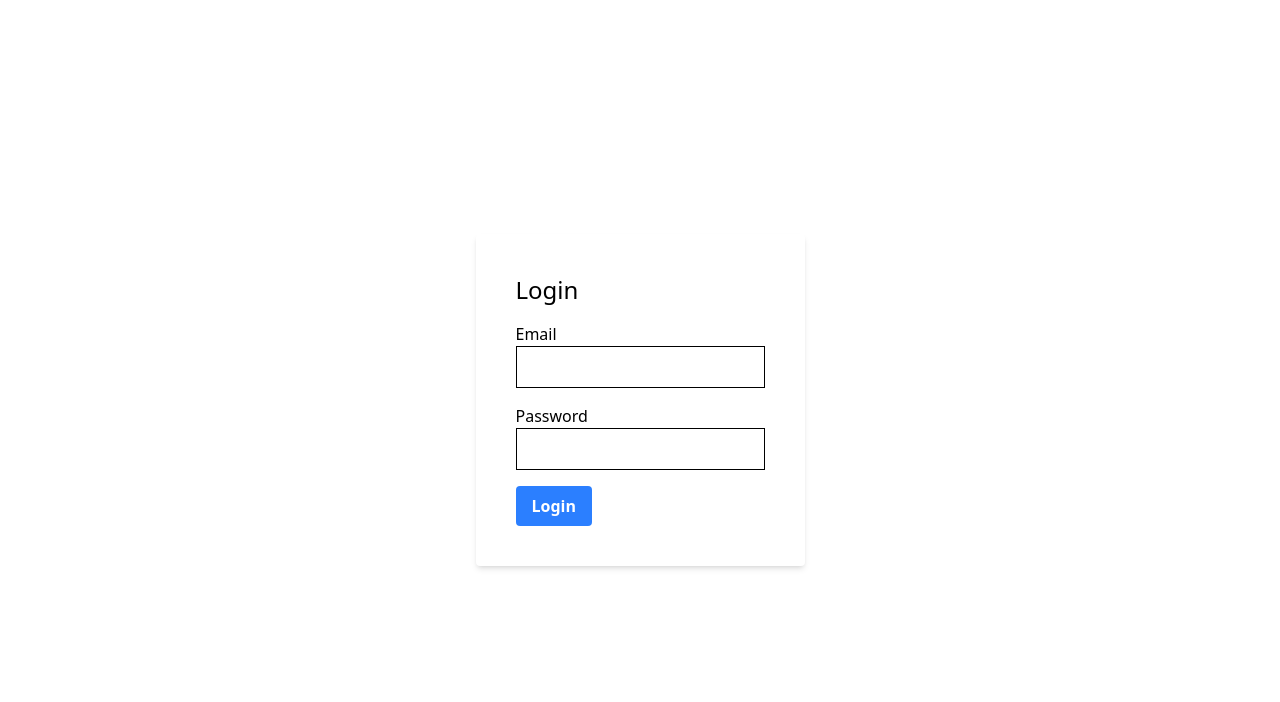
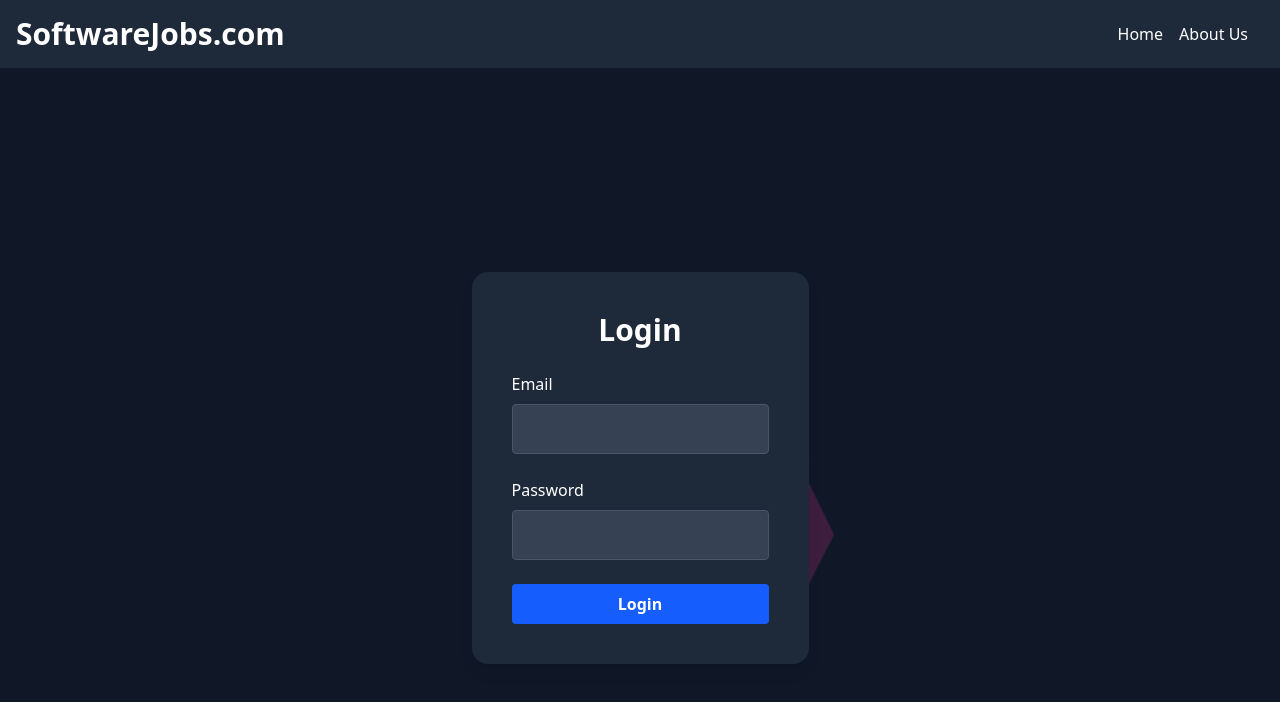
Before and after one commit to amitak985059/softwarejobs.com, a React (Vite) app in the folder frontend/: page /login in a window 1280 px wide. Shown: the top 702 px of the page. Built offline with nearby package versions, Linux system fonts and the light colour scheme.

Commit message:
modified and  coloured a lot of things

```diff
--- a/frontend/src/App.jsx
+++ b/frontend/src/App.jsx
@@ -5,10 +5,13 @@ import Home from './pages/Home'
 import Login from './pages/login'
 import CreateJob from './pages/CreateJob'
 import PrivateRoute from './pages/PrivateRoute'  // Import the PrivateRoute component
+import Navbar from './pages/Navbar'
+import About from './pages/About'
 
 function App() {
   return (
     <>
+      <Navbar />
       <Routes>
         <Route path="/" element={<Home />} />
         <Route path="/login" element={<Login />} />
@@ -20,6 +23,7 @@ function App() {
             </PrivateRoute>
           }
         />
+        <Route path="/about" element={<About />} />
 
       </Routes>
 
--- /dev/null
+++ b/frontend/src/pages/About.jsx
@@ -0,0 +1,18 @@
+const About = () => {
+  return (
+    <div className="flex items-center justify-center h-screen bg-grey">
+      <div className="bg-white p-10 rounded shadow-md">
+        <h2 className="text-xl mb-4">About Page Under Development</h2>
+        <p className="text-lg">
+          We are currently working on developing this page. It will take some time.
+          Thank you for your patience.
+        </p>
+        <div className="flex items-center justify-center mt-4">
+          <div className="w-16 h-16 border-b-2 border-gray-900 animate-spin"></div>
+        </div>
+      </div>
+    </div>
+  );
+};
+
+export default About;
--- /dev/null
+++ b/frontend/src/pages/Navbar.jsx
@@ -0,0 +1,25 @@
+import { Link } from 'react-router-dom';
+
+function Navbar() {
+  return (
+    <nav className="flex items-center justify-between bg-gray-800 p-4">
+      <Link to="/">
+        <h1 className="text-3xl font-bold text-white">SoftwareJobs.com</h1>
+      </Link>
+      <ul className="flex items-center">
+        <li className="mr-4">
+          <Link to="/" className="text-white hover:text-gray-300">
+            Home
+          </Link>
+        </li>
+        <li className="mr-4">
+          <Link to="/about" className="text-white hover:text-gray-300">
+            About Us
+          </Link>
+        </li>
+      </ul>
+    </nav>
+  );
+}
+
+export default Navbar;
--- a/frontend/src/pages/login.jsx
+++ b/frontend/src/pages/login.jsx
@@ -20,37 +20,99 @@ const Login = () => {
   };
 
   return (
-    <div className="flex items-center justify-center h-screen">
-      <form onSubmit={handleSubmit} className="bg-white p-10 rounded shadow-md">
-        <h2 className="text-2xl mb-4">Login</h2>
-        <div className="mb-4">
-          <label htmlFor="email" className="block">
-            Email
-          </label>
+    <div className="relative flex items-center justify-center h-screen bg-gray-900 text-white overflow-hidden">
+      {/* Polygon 1 */}
+      <div className="absolute w-40 h-40 bg-blue-500 opacity-20 animate-polygonMove1 polygonShape" />
+
+      {/* Polygon 2 */}
+      <div className="absolute w-32 h-32 bg-pink-500 opacity-20 animate-polygonMove2 polygonShape" />
+
+      {/* Login Form */}
+      <form
+        onSubmit={handleSubmit}
+        className="z-10 bg-gray-800 p-10 rounded-2xl shadow-lg"
+      >
+        <h2 className="text-3xl mb-6 font-semibold text-center">Login</h2>
+        <div className="mb-6">
+          <label htmlFor="email" className="block mb-2">Email</label>
           <input
             type="email"
             id="email"
             value={email}
             onChange={(e) => setEmail(e.target.value)}
-            className="border p-2 w-full"
+            className="bg-gray-700 border border-gray-600 p-3 rounded w-full text-white focus:outline-none focus:ring-2 focus:ring-blue-500"
           />
         </div>
-        <div className="mb-4">
-          <label htmlFor="password" className="block">
-            Password
-          </label>
+        <div className="mb-6">
+          <label htmlFor="password" className="block mb-2">Password</label>
           <input
             type="password"
             id="password"
             value={password}
             onChange={(e) => setPassword(e.target.value)}
-            className="border p-2 w-full"
+            className="bg-gray-700 border border-gray-600 p-3 rounded w-full text-white focus:outline-none focus:ring-2 focus:ring-blue-500"
           />
         </div>
-        <button type="submit" className="bg-blue-500 hover:bg-blue-700 text-white font-bold py-2 px-4 rounded">
+        <button
+          type="submit"
+          className="w-full bg-blue-600 hover:bg-blue-700 text-white font-bold py-2 px-4 rounded transition duration-300"
+        >
           Login
         </button>
       </form>
+
+      {/* Keyframes and clip-path for polygons */}
+      <style>
+        {`
+          .polygonShape {
+            clip-path: polygon(50% 0%, 100% 25%, 100% 75%, 50% 100%, 0% 75%, 0% 25%);
+          }
+
+          @keyframes polygonMove1 {
+            0% {
+              top: 10%;
+              left: 10%;
+              transform: rotate(0deg);
+            }
+            50% {
+              top: 60%;
+              left: 70%;
+              transform: rotate(180deg);
+            }
+            100% {
+              top: 10%;
+              left: 10%;
+              transform: rotate(360deg);
+            }
+          }
+
+          @keyframes polygonMove2 {
+            0% {
+              top: 80%;
+              left: 80%;
+              transform: rotate(0deg);
+            }
+            50% {
+              top: 20%;
+              left: 30%;
+              transform: rotate(-180deg);
+            }
+            100% {
+              top: 80%;
+              left: 80%;
+              transform: rotate(-360deg);
+            }
+          }
+
+          .animate-polygonMove1 {
+            animation: polygonMove1 18s ease-in-out infinite;
+          }
+
+          .animate-polygonMove2 {
+            animation: polygonMove2 22s ease-in-out infinite;
+          }
+        `}
+      </style>
     </div>
   );
 };
```
Also changed, not shown: frontend/src/pages/CreateJob.jsx (+31 -48 lines).
